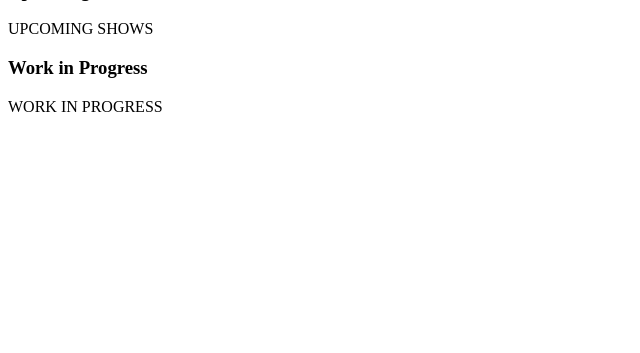
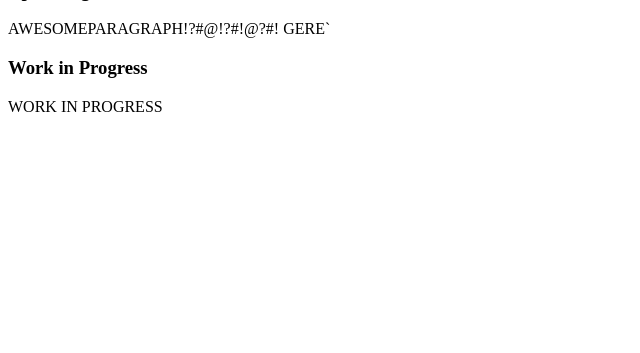
Before and after one commit to dagreatssj/limonade-project, a PHP site: template views/home.html.php in a window 1280 px wide. Shown: the part 447-800 px from the top of the page, without its empty margins (0-640 px from the left). Run offline with PHP 8.4, Linux system fonts and the light colour scheme; the template is opened without the code that fills it, so the values that code supplies are empty; some libraries are stand-ins or nearby versions.

Commit message:
changed some text

```diff
--- a/views/home.html.php
+++ b/views/home.html.php
@@ -13,7 +13,7 @@
 	<div id="main-news">
 		<div id="main-leftNav">
 		<h3>Upcoming Shows</h3>
-			<p>UPCOMING SHOWS</p>
+			<p>AWESOMEPARAGRAPH!?#@!?#!@?#! GERE`</p>
 		</div>
 		<div id="main-rightNav">
 		<h3>Work in Progress</h3>
```
